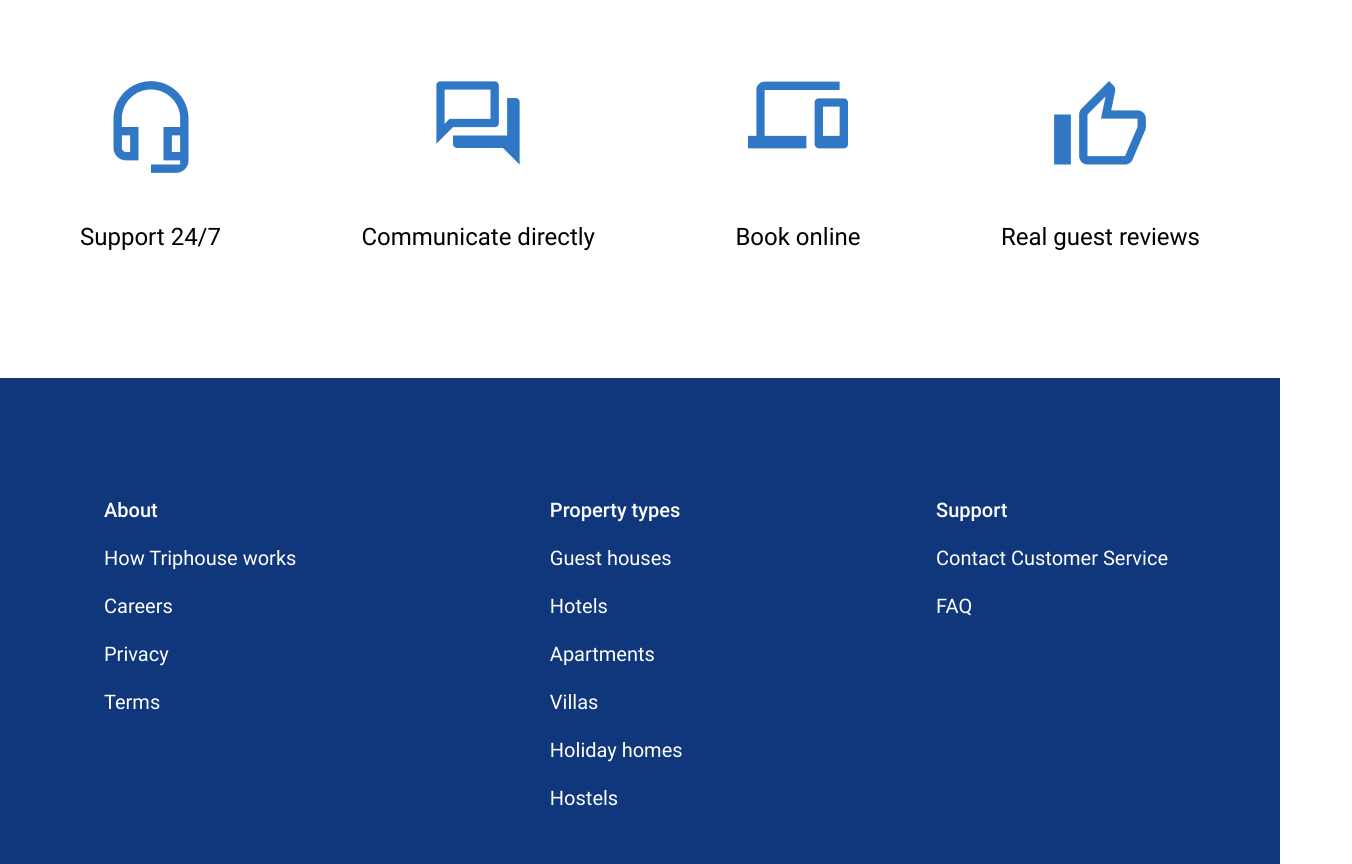
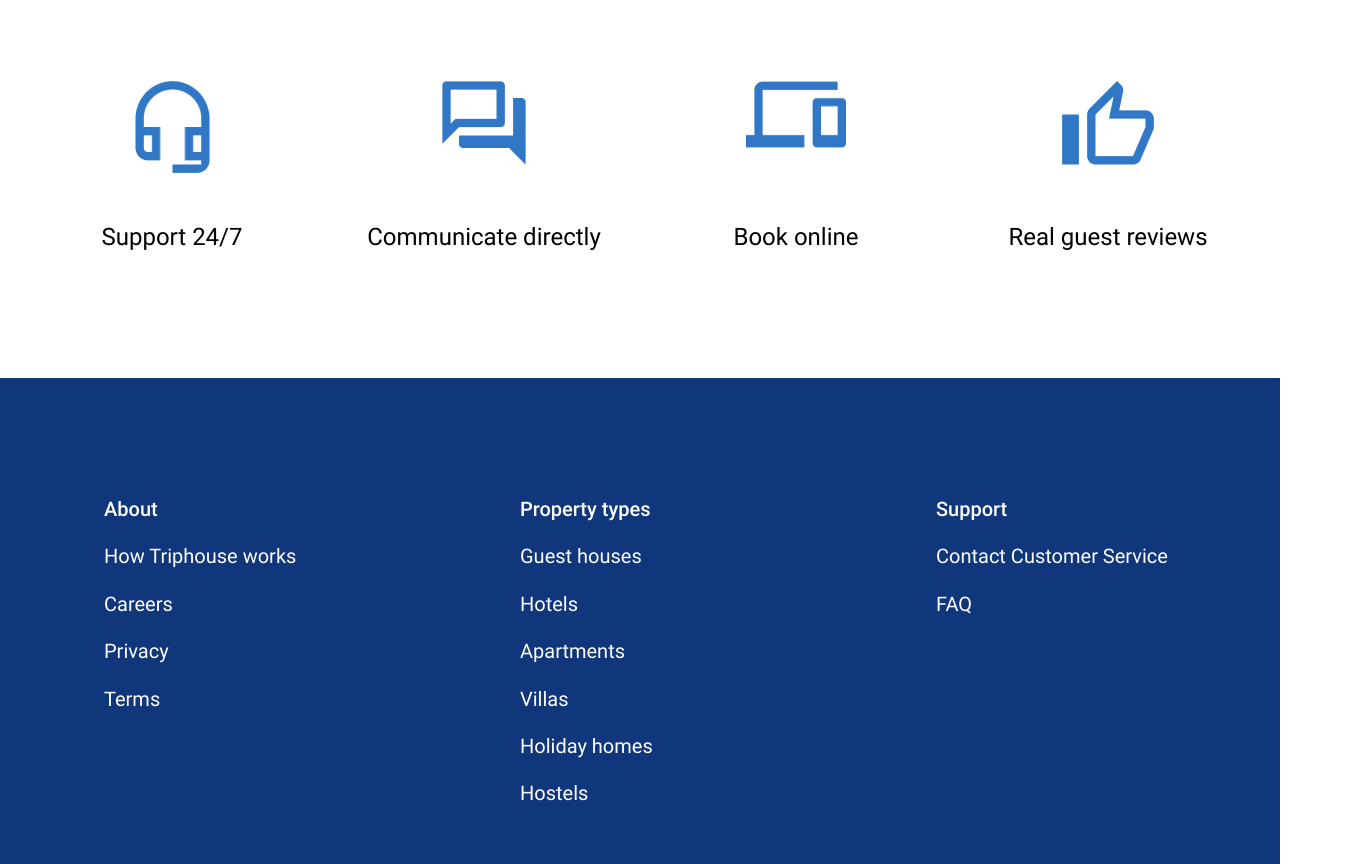
Before and after one commit to kseniaqua/if-html, a website: page index.html in a window 1280 px wide. Shown: the part 192-1056 px from the top of the page, 1352 px wide, since content can reach past the window. Drawn offline with Linux system fonts and the light colour scheme.

Commit message:
feat: width and height parameters to images, add class="footer-card" to columns in footer, add width parameter to columns, add line-height parameter to all code

```diff
--- a/index.html
+++ b/index.html
@@ -17,33 +17,41 @@
       </div>
       <div class="advantages">
         <div class="advantages-card">
-      <img src="./images/support.png" alt="support" />
+          <img class="support-img" src="./images/support.png" alt="support" />
           <p class="advantages-title">Support 24/7</p>
         </div>
         <div class="advantages-card">
-      <img src="./images/messenger.png" alt="messenger" />
+          <img
+            class="messenger-img"
+            src="./images/messenger.png"
+            alt="messenger"
+          />
           <p class="advantages-title">Communicate directly</p>
         </div>
         <div class="advantages-card">
-      <img src="./images/book%20online.png" alt="book online" />
+          <img
+            class="book-online-img"
+            src="./images/book%20online.png"
+            alt="book online"
+          />
           <p class="advantages-title">Book online</p>
         </div>
         <div class="advantages-card">
-      <img src="./images/reviews.png" alt="reviews" />
+          <img class="reviews-img" src="./images/reviews.png" alt="reviews" />
           <p class="advantages-title">Real guest reviews</p>
         </div>
       </div>
     </div>
     <div class="footer">
       <div class="footer-block">
-    <div>
+        <div class="footer-card">
           <h3 class="footer-text footer-header">About</h3>
           <p class="footer-text">How Triphouse works</p>
           <p class="footer-text">Careers</p>
           <p class="footer-text">Privacy</p>
           <p class="footer-text">Terms</p>
         </div>
-    <div>
+        <div class="footer-card">
           <h3 class="footer-text footer-header">Property types</h3>
           <p class="footer-text">Guest houses</p>
           <p class="footer-text">Hotels</p>
@@ -52,13 +60,15 @@
           <p class="footer-text">Holiday homes</p>
           <p class="footer-text">Hostels</p>
         </div>
-    <div>
-      <h3  class="footer-text footer-header">Support</h3>
+        <div class="footer-card">
+          <h3 class="footer-text footer-header">Support</h3>
           <p class="footer-text">Contact Customer Service</p>
           <p class="footer-text">FAQ</p>
         </div>
       </div>
-  <p class="all-rights-reserved">&#169; 2022Triphouse, Inc. All rights reserved</p>
+      <p class="all-rights-reserved">
+        &#169; 2022Triphouse, Inc. All rights reserved
+      </p>
     </div>
   </body>
 </html>
--- a/styles/styles.css
+++ b/styles/styles.css
@@ -3,6 +3,7 @@
 * {
   font-family: "Roboto", sans-serif;
   font-weight: 400;
+  line-height: 1.17;
   box-sizing: border-box;
   margin: 0;
 }
@@ -41,7 +42,7 @@
   margin: 0 auto;
   justify-content: space-between;
   height: 254px;
-  width: 1120px;
+  width: 1232px;
 }
 
 .advantages-card {
@@ -50,12 +51,33 @@
   align-items: center;
   justify-content: space-between;
   margin-top: 84px;
+  width: 296px;
 }
 
 .advantages-title {
   font-size: 24px;
   height: 28px;
   margin-bottom: 0;
+}
+
+.support-img {
+  width: 75px;
+  height: 92px;
+}
+
+.messenger-img {
+  width: 84px;
+  height: 84px;
+}
+
+.book-online-img {
+  width: 100px;
+  height: 67px;
+}
+
+.reviews-img {
+  width: 92px;
+  height: 84px;
 }
 
 .footer {
@@ -67,9 +89,14 @@
 
 .footer-block {
   display: flex;
-  justify-content: space-between;
-  width: 1064px;
-  margin-bottom: 40px;
+  flex-direction: row;
+  width: 1248px;
+  height: 305px;
+  margin-bottom: 64px;
+}
+
+.footer-card {
+  width: 416px;
 }
 
 .footer-text {
```
Lines whose indentation alone changed are shown as unchanged.
